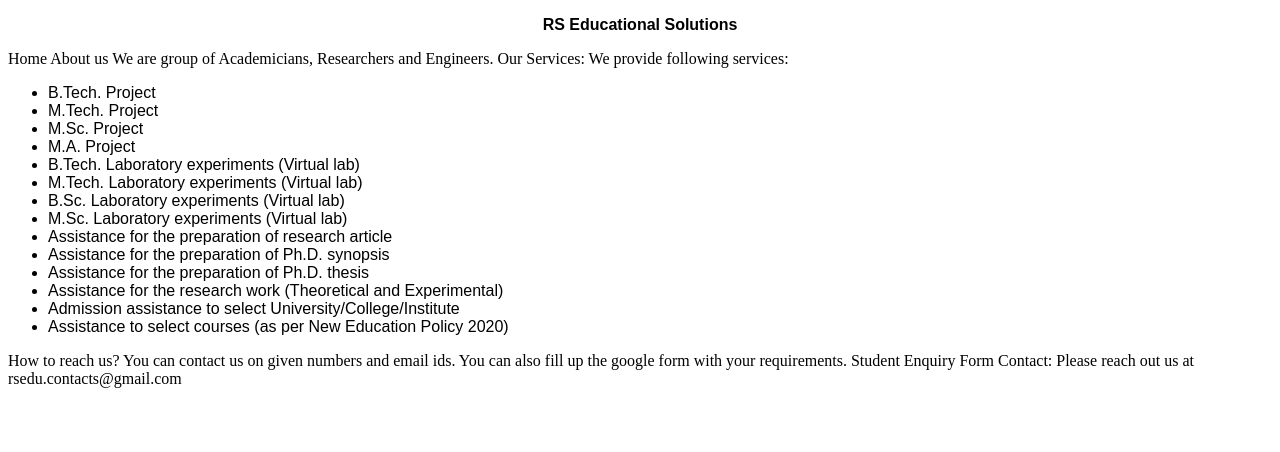
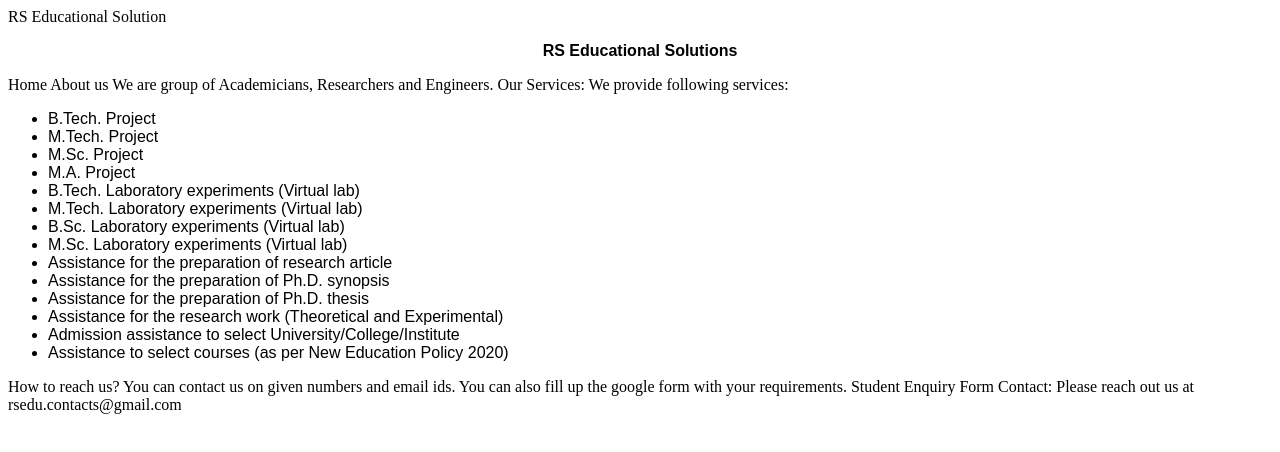
Before and after one commit to abhaypapu/rsedu.co.in, a plain HTML site: page index.html in a window 1280 px wide. Drawn offline with Linux system fonts and the light colour scheme.

Commit message:
Update index.html

```diff
--- a/index.html
+++ b/index.html
@@ -1,6 +1,11 @@
 <!DOCTYPE html><html lang="en-IN">
-<script async src="https://pagead2.googlesyndication.com/pagead/js/adsbygoogle.js?client=ca-pub-8101205727757331"
+
+      <head>
+     RS Educational Solution
+     <script async src="https://pagead2.googlesyndication.com/pagead/js/adsbygoogle.js?client=ca-pub-8101205727757331"
      crossorigin="anonymous"></script>
+     </head>
+
   <style>
   p,
 li {
```
